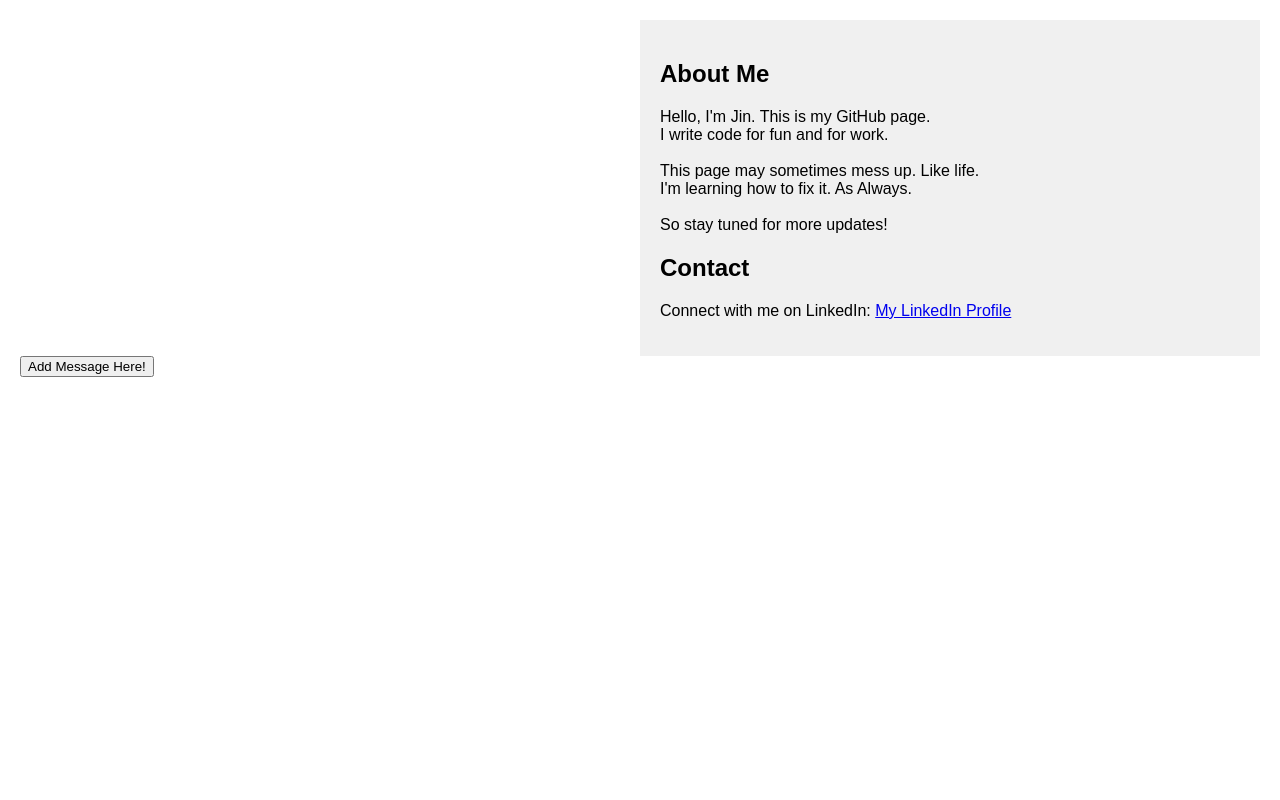
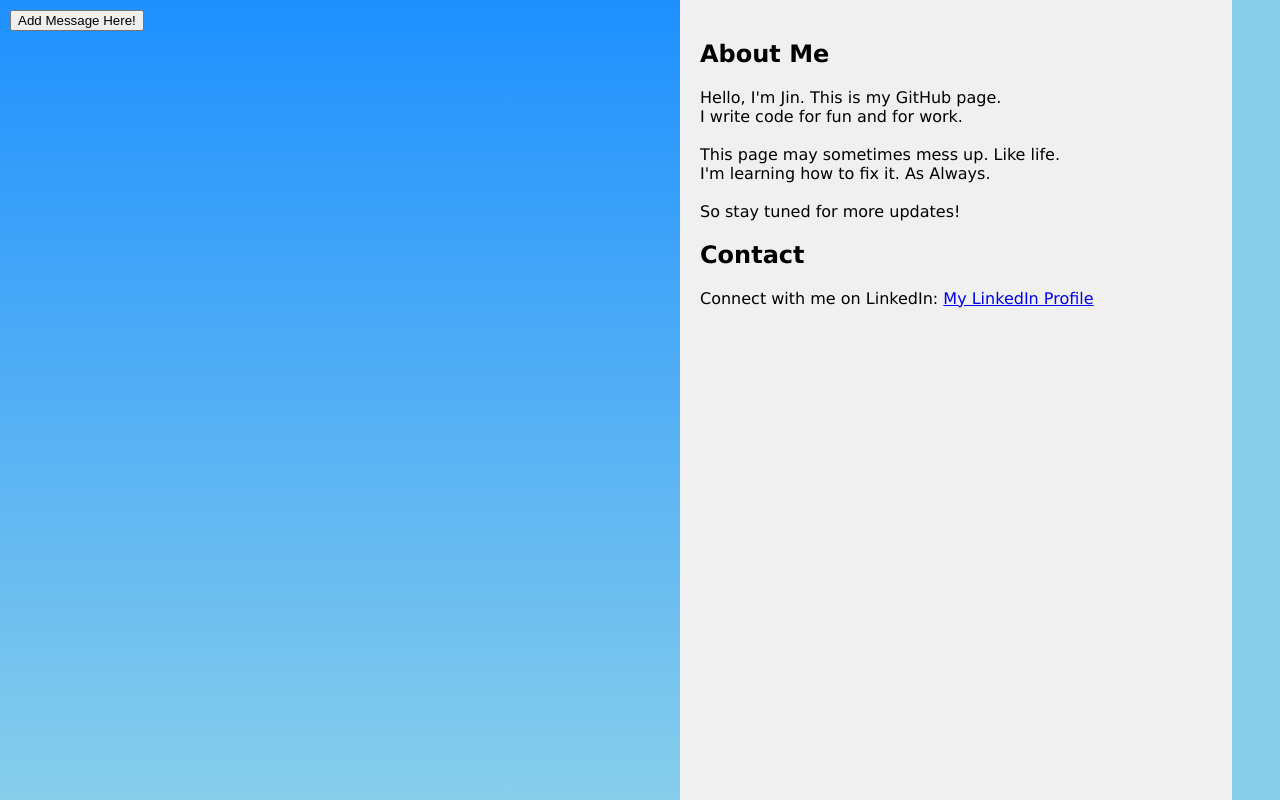
Before and after one commit to jin1206t/jin1206t.github.io, a Flask app: page / in a window 1280 px wide. Run offline with Flask 3, Linux system fonts and the light colour scheme.

Commit message:
flask : updated stype of button

```diff
--- a/my_flask_app/static/styles.css
+++ b/my_flask_app/static/styles.css
@@ -1,31 +1,43 @@
 body {
-    font-family: 'Arial', sans-serif;
-    margin: 20px;
+    font-family: 'Verdana', sans-serif;
+    margin: 0;
+    overflow: hidden; /* Prevent default body margin */
+    background-color: #87CEEB; /* Light blue background color */
 }
 
 .container {
     display: flex;
+    height: 100vh; /* Full height of the viewport */
 }
 
 .left-side {
     width: 50%;
     padding: 20px;
     position: relative; /* Needed for absolute positioning of notes */
+    overflow: hidden; /* Ensure notes stay within the container */
+    background: linear-gradient(to bottom, #1E90FF, #87CEEB); /* Gradient background for a sea-like effect */
 }
 
 .right-side {
-    width: 50%;
+    width: 40%;
     padding: 20px;
     background-color:#f0f0f0;
 }
 
+#add-note-btn {
+    position: fixed;
+    top: 10px;
+    left: 10px;
+    z-index: 2;
+}
+
 .note {
     position: absolute;
-    border: 2px solid #333;
+    border: 2px solid #333333;
     padding: 10px;
-    background-color: #fff;
+    background-color: #ffffff;
     cursor: grab;
-    border-radius: 20px; /* Add rounded corners for bubble effect */
+    border-radius: 30px; /* Add rounded corners for bubble effect */
 }
 
 img {
--- a/my_flask_app/templates/index.html
+++ b/my_flask_app/templates/index.html
@@ -4,10 +4,9 @@
     <meta charset="UTF-8">
     <meta name="viewport" content="width=device-width, initial-scale=1.0">
     <link rel="stylesheet" href="{{ url_for('static', filename='styles.css') }}">
-    <title>Jin's big Site</title>
+    <title>Jin's Big Site</title>
 </head>
 <body>
-
 
     <div class="container">
 
@@ -24,6 +23,7 @@
 
 
     <button id="add-note-btn">Add Message Here!</button>
+
     <script src="{{ url_for('static', filename='scripts.js') }}"></script>
 
 </body>
```
